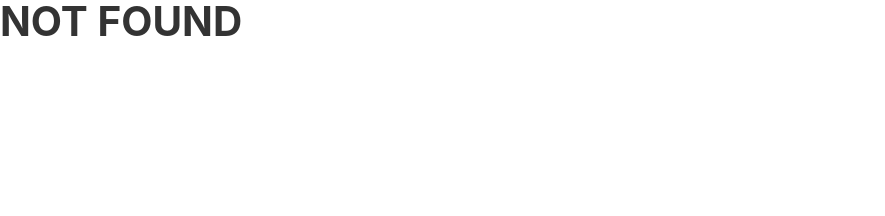
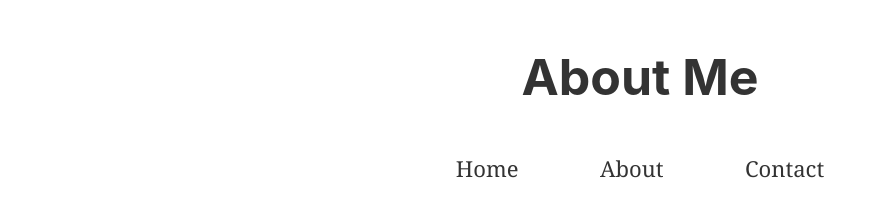
Before and after one commit to burzychsd/Gatsby-JS-Blog, a Gatsby site: page /about in a window 1280 px wide. Before the commit this address had no page. Shown: the whole page, without its empty margins (0-885 px from the left). Built offline with nearby package versions, Linux system fonts and the light colour scheme; Gatsby itself is replaced by a stand-in of ours.

Commit message:
small refactor&add transition-link

```diff
--- a/gatsby-config.js
+++ b/gatsby-config.js
@@ -16,6 +16,7 @@ module.exports = {
     `gatsby-transformer-sharp`,
     `gatsby-plugin-sharp`,
     `gatsby-plugin-styled-components`,
+    `gatsby-plugin-transition-link`,
     {
       resolve: `gatsby-plugin-manifest`,
       options: {
--- a/package.json
+++ b/package.json
@@ -14,6 +14,7 @@
     "gatsby-plugin-react-helmet": "^3.0.2",
     "gatsby-plugin-sharp": "^2.0.14",
     "gatsby-plugin-styled-components": "^3.0.4",
+    "gatsby-plugin-transition-link": "^1.4.5",
     "gatsby-source-filesystem": "^2.0.8",
     "gatsby-transformer-sharp": "^2.1.8",
     "prop-types": "^15.6.2",
--- /dev/null
+++ b/src/pages/about.js
@@ -0,0 +1,14 @@
+// DEPENDENCIES
+import React from 'react'
+
+// COMPONENTS
+import Layout from '../template/layout'
+import SEO from '../components/SEO'
+
+const AboutPage = () => (
+  <Layout title='About Me'>
+    <SEO title="About" keywords={[`gatsby`, `application`, `react`]} />
+  </Layout>
+)
+
+export default AboutPage
--- a/src/template/layout.js
+++ b/src/template/layout.js
@@ -1,13 +1,46 @@
 // DEPENDENCIES
 import React, { Fragment } from 'react'
 import PropTypes from 'prop-types'
+import styled from 'styled-components'
+import shortid from 'shortid'
+import { Link } from 'gatsby'
 
 // STYLES
 import 'tachyons'
 import './layout.css'
 
-const Layout = ({ children }) => (
+// STYLES
+const Title = styled.h1`
+	margin: 1em auto;
+	font-size: 50px;
+	text-align: center;
+`
+
+const LinksWrapper = styled.div`
+	width: 90%;
+	max-width: 450px;
+	hegiht: 50px;
+	margin: 1em auto;
+`
+
+const LinkItem = styled.a`
+	font-size: 22px;
+	cursor: pointer;
+`
+
+// GLOBAL
+const links = ['Home', 'About', 'Contact'].map((text, i) =>
+	<Link className='link dark-gray' to={i === 0 ? '/' : `/${text.toLowerCase()}`}>
+		<LinkItem key={shortid.generate()}>{text}</LinkItem>
+	</Link>
+)
+
+const Layout = ({ children, title }) => (
   <Fragment>
+  	<Title>{title}</Title>
+  	<LinksWrapper className='flex justify-around items-center'>
+		{links}
+	</LinksWrapper>
     {children}
   </Fragment>
 )
```
Also changed, not shown: src/pages/contact.js (added, +14 -0 lines), src/pages/index.js (+1 -30 lines), 1 other file.
